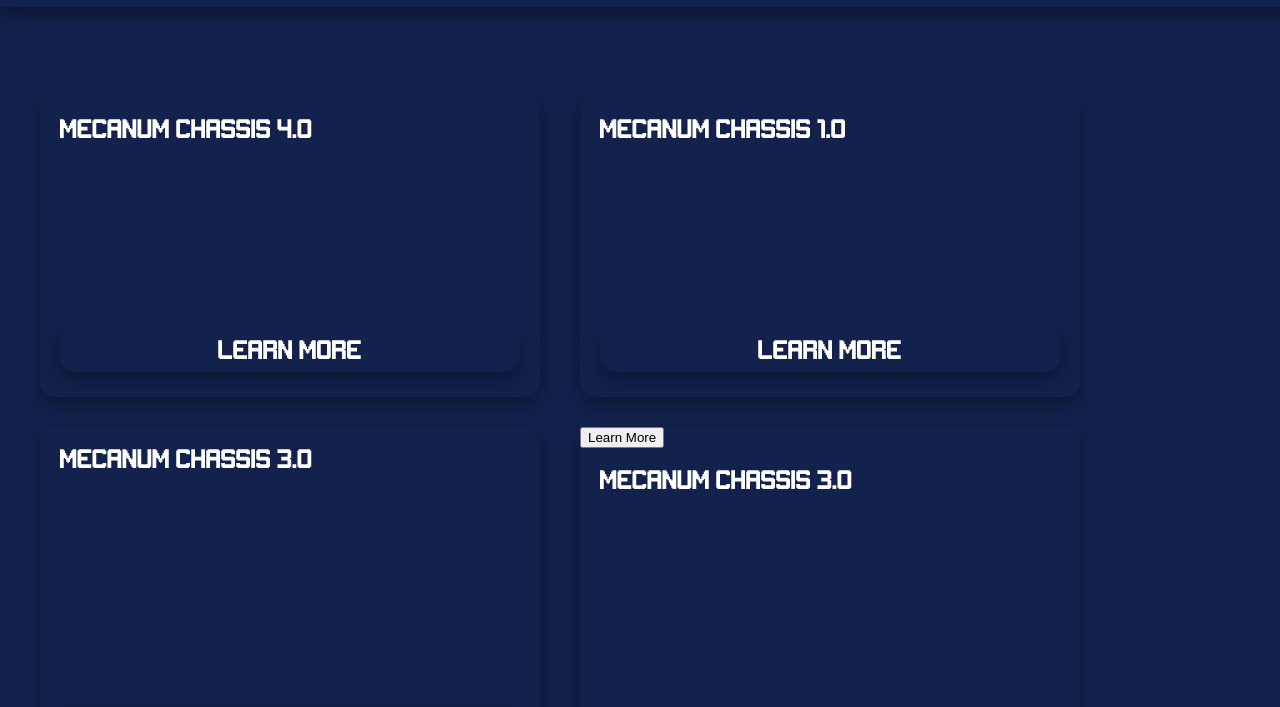
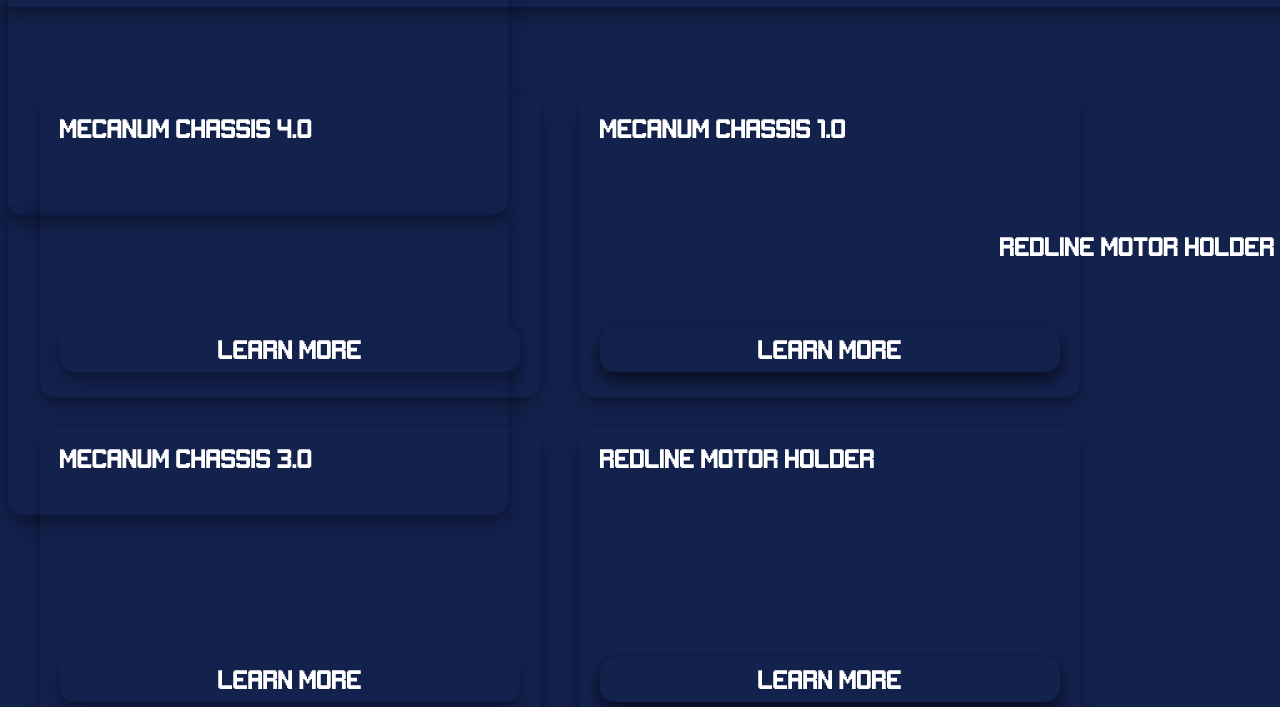
Before and after one commit to presigues/cad-website, a plain HTML site: page main.html in a window 1280 px wide. Shown: the part 93-800 px from the top of the page. Drawn offline with Linux system fonts and the light colour scheme.

Commit message:
continue menu 2

```diff
--- a/main.html
+++ b/main.html
@@ -27,7 +27,6 @@
             <p id="text2">Mecanum Chassis 3.0</p>
             <button id="but2">Learn More</button>
         </div>
-
     </div>
     <div id="backing2">
        <div id = "pro3">
@@ -37,12 +36,24 @@
         </div>
         <div id = "pro4">
             <imd id="img4" src=""></imd>
-            <p id="text4">Mecanum Chassis 3.0</p>
+            <p id="text4">Redline Motor Holder</p>
             <button id="but4">Learn More</button>
         </div>
+    </div>
+    <div id="backing3">
+        <div id = "pro5">
+             <imd id="img5" src=""></imd>
+             <p id="text5">Mecanum Chassis 1.0</p>
+             <button id="but5">Learn More</button>
+         </div>
+         <div id = "pro6">
+             <imd id="img6" src=""></imd>
+             <p id="text6">Redline Motor Holder</p>
+             <button id="but6">Learn More</button>
+         </div>
+     </div>
 
 
-    </div>
 
 
 
--- a/styles.css
+++ b/styles.css
@@ -110,7 +110,7 @@ left: 30px;
     font-size: 20px;
     position: fixed;
     left: 60px;
-    top: 800px;
+    top: 750px;
 }
 
 #pro3{
@@ -155,3 +155,100 @@ left: 30px;
     position: fixed;
     left: 600px;
 }
+
+#but4{
+    background-color: rgb(19, 33, 77);
+    border: 2px solid rgb(19, 33, 77);
+    border-radius: 15px;
+    color: white;
+    box-shadow: 0 8px 16px 0 rgba(0,0,0,0.2), 0 6px 20px 0 rgba(0,0,0,0.19);
+    width: 460px;
+    height: 45px;
+    font-family: pixel;
+    font-size: 20px;
+    position: fixed;
+    left: 600px;
+    top: 750px;
+
+    transition-duration: 0.3s;
+    transition-property: transform;
+    transition-timing-function: ease;
+    transition-delay: 0s;
+
+    transition: transform 0.3s;
+}
+
+#but4:hover{
+    transform: translateY(-5px)
+
+}
+
+#pro5{
+    box-shadow: 0 8px 16px 0 rgba(0,0,0,0.2), 0 6px 20px 0 rgba(0,0,0,0.19);
+    width: 500px;
+    height: 300px;
+    border-radius: 15px;
+}
+#text5{
+    color: white;
+    font-family: pixel;
+    font-size: 20px;
+    position: fixed;
+    left: 1000px;
+}
+#but5{
+    background-color: rgb(19, 33, 77);
+    border: 2px solid rgb(19, 33, 77);
+    border-radius: 15px;
+    color: white;
+    box-shadow: 0 8px 16px 0 rgba(0,0,0,0.2), 0 6px 20px 0 rgba(0,0,0,0.19);
+    width: 460px;
+    height: 45px;
+    font-family: pixel;
+    font-size: 20px;
+    position: fixed;
+    left: 600px;
+    top: 420px;
+}
+
+#pro6{
+    box-shadow: 0 8px 16px 0 rgba(0,0,0,0.2), 0 6px 20px 0 rgba(0,0,0,0.19);
+    width: 500px;
+    height: 300px;
+    border-radius: 15px;
+}
+
+#text6{
+    color: white;
+    font-family: pixel;
+    font-size: 20px;
+    position: fixed;
+    left: 1000px;
+}
+
+#but6{
+    background-color: rgb(19, 33, 77);
+    border: 2px solid rgb(19, 33, 77);
+    border-radius: 15px;
+    color: white;
+    box-shadow: 0 8px 16px 0 rgba(0,0,0,0.2), 0 6px 20px 0 rgba(0,0,0,0.19);
+    width: 460px;
+    height: 45px;
+    font-family: pixel;
+    font-size: 20px;
+    position: fixed;
+    left: 600px;
+    top: 750px;
+
+    transition-duration: 0.3s;
+    transition-property: transform;
+    transition-timing-function: ease;
+    transition-delay: 0s;
+
+    transition: transform 0.3s;
+}
+
+#but6:hover{
+    transform: translateY(-5px)
+
+}
```
